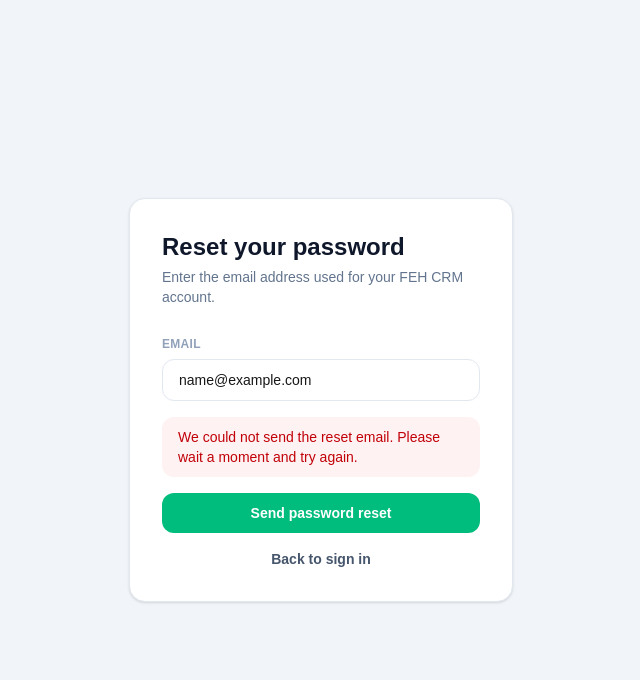
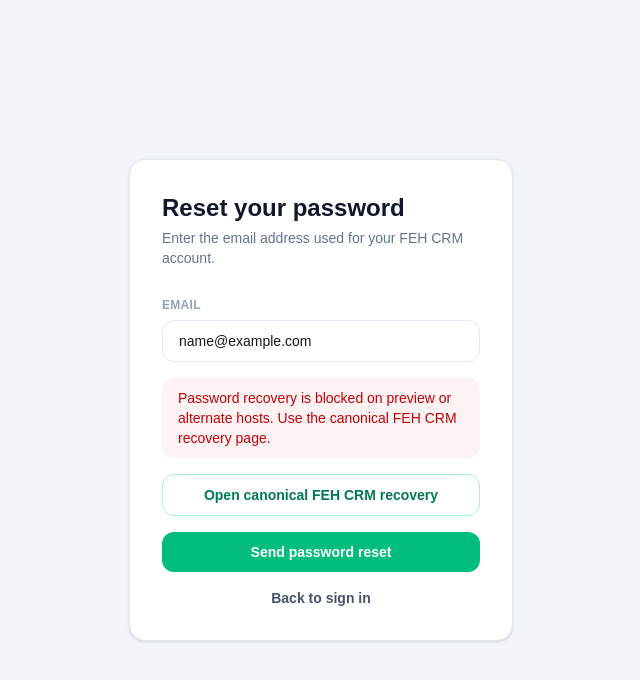
Before and after one commit to dalbirrahala-byte/free-energy-help-ai-os, a Next.js app in the folder frontend/: page /forgot-password in a window 1280 px wide. Both pictures are taken after typing "name@example.com" into the empty fields and a click on the button "Send password reset". Shown: the top 680 px of the page, without its empty margins (319-959 px from the left). Built offline with nearby package versions, Linux system fonts and the light colour scheme; no server answers.

Commit message:
fix(auth): block password recovery on noncanonical hosts

```diff
--- a/frontend/src/app/forgot-password/ForgotPasswordForm.tsx
+++ b/frontend/src/app/forgot-password/ForgotPasswordForm.tsx
@@ -3,17 +3,27 @@
 import Link from "next/link";
 import { FormEvent, useState } from "react";
 
+import { canonicalAuthUrl, isCanonicalAuthOrigin } from "@/lib/auth/authOrigin";
 import { createClient } from "@/lib/supabase/client";
 
 export function ForgotPasswordForm() {
   const [pending, setPending] = useState(false);
   const [sent, setSent] = useState(false);
   const [error, setError] = useState<string | null>(null);
+  const [wrongOrigin, setWrongOrigin] = useState(false);
 
   async function submit(event: FormEvent<HTMLFormElement>) {
     event.preventDefault();
     setPending(true);
     setError(null);
+    setWrongOrigin(false);
+
+    if (!isCanonicalAuthOrigin(window.location.origin)) {
+      setPending(false);
+      setWrongOrigin(true);
+      setError("Password recovery is blocked on preview or alternate hosts. Use the canonical FEH CRM recovery page.");
+      return;
+    }
 
     const form = new FormData(event.currentTarget);
     const email = String(form.get("email") ?? "").trim();
@@ -47,9 +57,14 @@
     <form onSubmit={submit} className="mt-6 space-y-4">
       <div>
         <label htmlFor="email" className="text-xs font-semibold uppercase tracking-wide text-slate-400">Email</label>
-        <input id="email" name="email" type="email" required autoComplete="email" className="mt-1 w-full rounded-xl border border-slate-200 px-4 py-2.5 text-sm focus:border-emerald-500 focus:outline-none" />
+        <input id="email" name="email" type="email" required autoComplete="email" autoCapitalize="none" spellCheck={false} className="mt-1 w-full rounded-xl border border-slate-200 px-4 py-2.5 text-sm focus:border-emerald-500 focus:outline-none" />
       </div>
-      {error && <p className="rounded-xl bg-red-50 px-4 py-2.5 text-sm font-medium text-red-700">{error}</p>}
+      {error && <p role="alert" className="rounded-xl bg-red-50 px-4 py-2.5 text-sm font-medium text-red-700">{error}</p>}
+      {wrongOrigin && (
+        <a href={canonicalAuthUrl("/forgot-password")} className="block rounded-xl border border-emerald-200 px-4 py-2.5 text-center text-sm font-semibold text-emerald-700 hover:bg-emerald-50">
+          Open canonical FEH CRM recovery
+        </a>
+      )}
       <button type="submit" disabled={pending} className="w-full rounded-xl bg-emerald-500 px-4 py-2.5 text-sm font-semibold text-white hover:bg-emerald-600 disabled:cursor-not-allowed disabled:opacity-60">
         {pending ? "Sending..." : "Send password reset"}
       </button>
```
